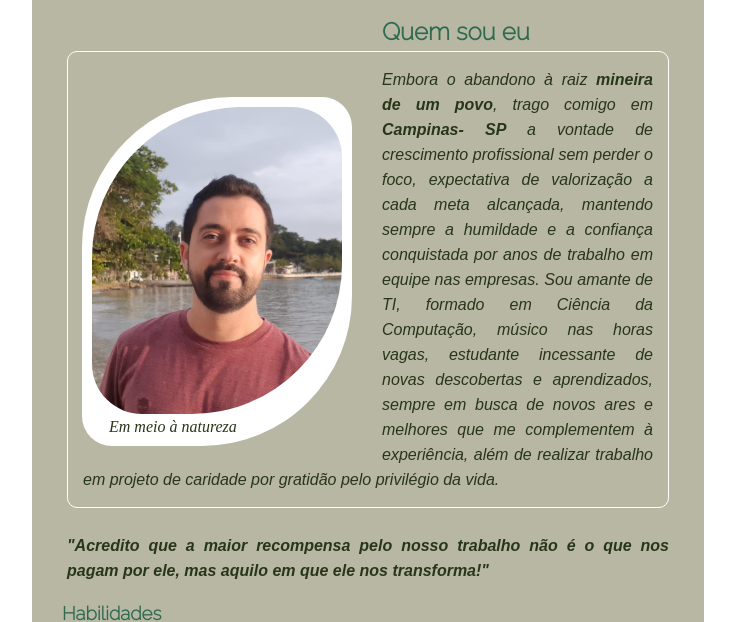
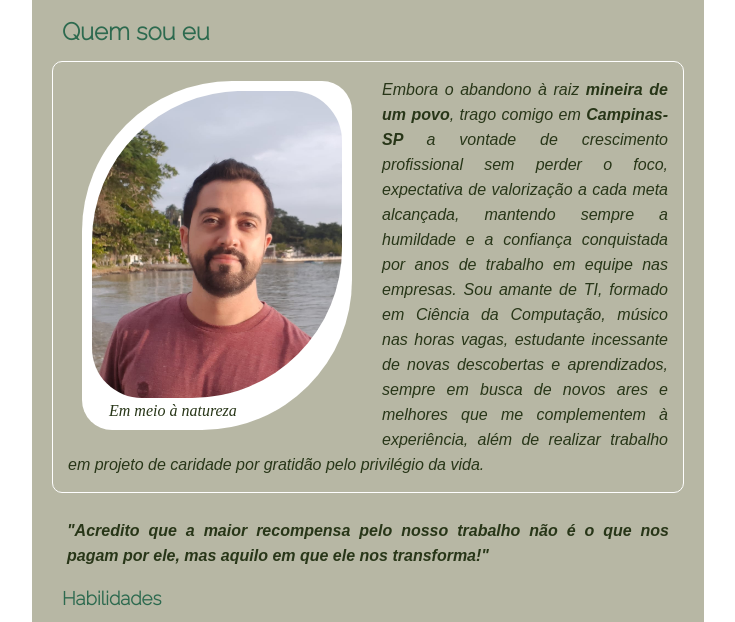
Before and after one commit to CesarRamoss/CesarRamoss.github.io, a plain HTML site: page index.html in a window 1280 px wide. Shown: the part 98-720 px from the top of the page, without its empty margins (272-1007 px from the left). Drawn offline with Linux system fonts and the light colour scheme.

Commit message:
correçao do float

```diff
--- a/index.html
+++ b/index.html
@@ -15,14 +15,13 @@
     <div class="conteudo">
         <div class="central">
             <h1 id="meunome" >César Augusto Ramos</h1>
-
-            <figure>
-                <img src="eu.jpg" alt="Minha foto" width="250px" id="eu" >
-                <figcaption><em>Em meio à natureza</em></figcaption>
-            </figure>
         </div>
 
     <h2>Quem sou eu</h2>
+    <figure>
+        <img src="eu.jpg" alt="Minha foto" width="250px" id="eu" >
+        <figcaption><em>Em meio à natureza</em></figcaption>
+    </figure>
     <p class="borda">Embora o abandono à raiz <strong> mineira de um povo</strong>, trago comigo em <strong> Campinas- SP </strong>a vontade de crescimento profissional sem perder o foco, expectativa de valorização a cada meta alcançada, mantendo sempre a humildade e a confiança conquistada por anos de trabalho em equipe nas empresas.
         Sou amante de TI, formado em Ciência da Computação, músico nas horas vagas, estudante incessante de novas descobertas e aprendizados, sempre em busca de novos ares e melhores que me complementem à experiência, além de realizar trabalho em projeto de caridade por gratidão pelo privilégio da vida.
         <p><br><strong> "Acredito que a maior recompensa pelo nosso trabalho não é o que nos pagam por ele, mas aquilo em que ele nos transforma!"</strong></p>
--- a/style.css
+++ b/style.css
@@ -24,13 +24,14 @@ p, li {
     border: 1px solid white;
     padding: 15px;
     border-radius: 10px;
+    margin: 0;
 }
 figure {
     float: left;
     padding: 10px;
     background-color: white;
     border-radius: 150px 30px;
-    margin: 90px 30px 10px;
+    margin: 20px 30px 10px;
 }
 figcaption {
     margin-left: 17px;
@@ -42,7 +43,7 @@ h2, h3 {
     font-family: 'Raleway',sans-serif;
     color: #2d6a4f;
     margin-left: 10px;
-    margin-bottom: 5px;
+    margin-bottom: 15px;
 }
 .musica {
     font-size: 20px;
```
